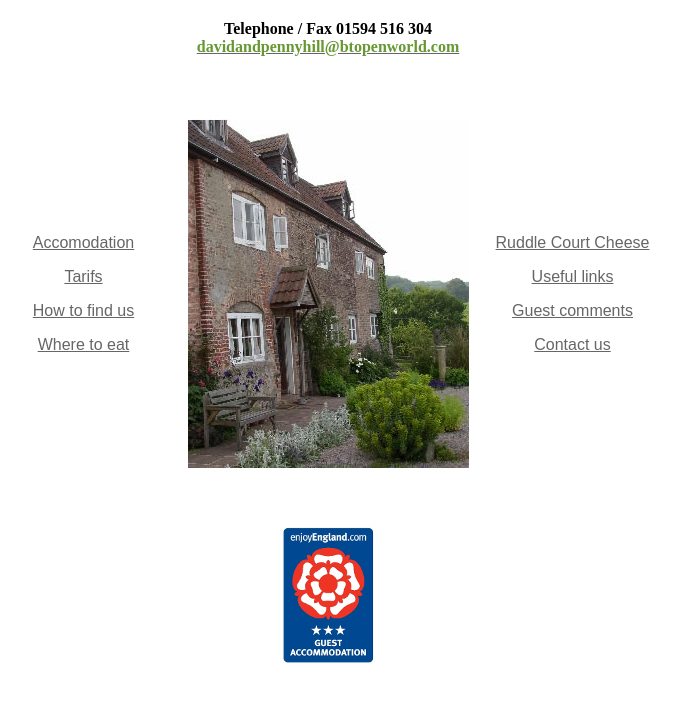
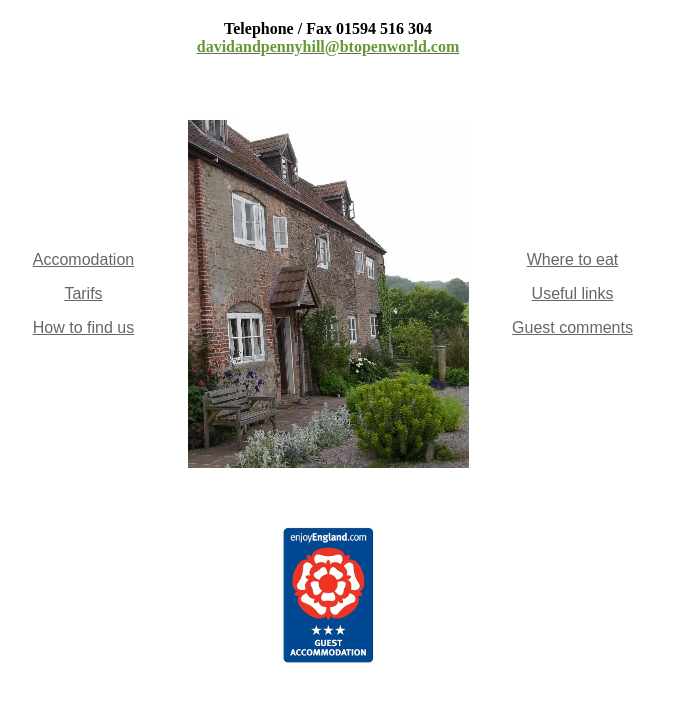
Before and after one commit to jnioche/grovefarm, a plain HTML site: page index.html in a window 1280 px wide. Shown: the part 122-824 px from the top of the page, without its empty margins (312-992 px from the left). Drawn offline with Linux system fonts and the light colour scheme.

Commit message:
removed cheese section

```diff
--- a/index.html
+++ b/index.html
@@ -21,20 +21,15 @@
       <p align="center"><font face="Arial, Helvetica, sans-serif"><a href="accomodations.html" target="_self">Accomodation</a></font></p>
       <p align="center"><font face="Arial, Helvetica, sans-serif"><a href="accomodations.html#tarifs" target="_self">Tarifs</a></font></p>
       <p align="center"><font face="Arial, Helvetica, sans-serif">
-	  <!-- <a href="http://www.streetmap.co.uk/streetmap.dll?G2M?X=367815&Y=209915&A=Y&Z=3" target="_blank">How to find us</a></font></p> -->
 	  <a href="http://www.google.com/maps?q=GL14%201EA" target="_blank">How to find us</a></font></p>
-      <p align="center"><font face="Arial, Helvetica, sans-serif"><a href="food.html" target="_self">Where
-        to eat</a></font></p>
     </td>
     <td width="281"><img src="pics/front.jpg" width="281" height="349" alt="a view of grove farm b&b"></td>
     <td width="200" valign="middle">
-      <p align="center"><font face="Arial, Helvetica, sans-serif"><a href="cheese.html">Ruddle Court
-        Cheese</font></p>
+      <p align="center"><font face="Arial, Helvetica, sans-serif"><a href="food.html" target="_self">Where
+        to eat</a></font></p>
       <p align="center"><font face="Arial, Helvetica, sans-serif"><a href="links.html">Useful
         links</a></font></p>
       <p align="center"><font face="Arial, Helvetica, sans-serif"><a href="quotes.html">Guest comments</a></font></p>
-      <p align="center"><font face="Arial, Helvetica, sans-serif"><a href="mailto:davidandpennyhill@btopenworld.com?Subject=B%26B%20Enquiry">Contact
-        us</a></font></p>
     </td>
   </tr>
 </table>
```
